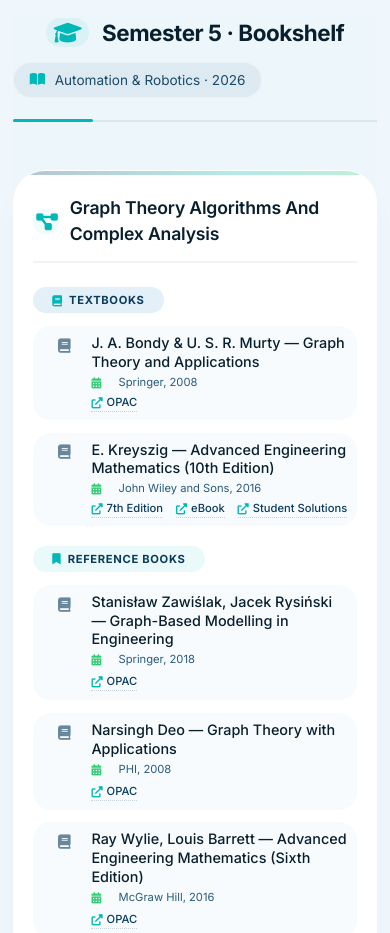
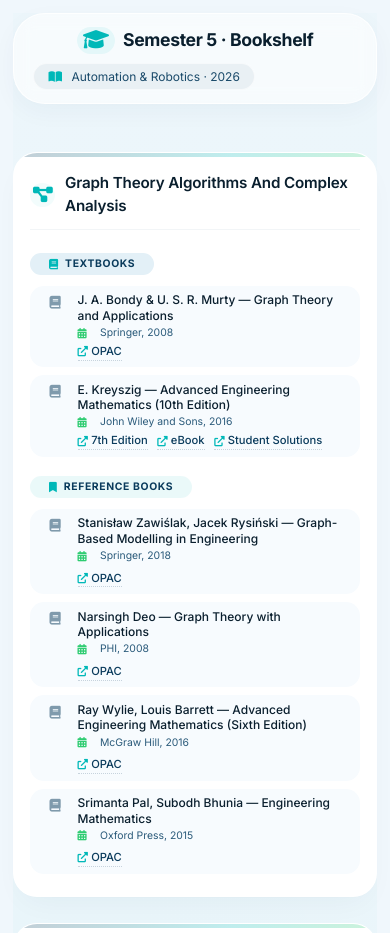
Before and after one commit to Sabari425/Semester-5-Lib-Books, a plain HTML site: page index.html in a window 390 px wide. Shown: the top 933 px of the page. Drawn offline with Linux system fonts and the light colour scheme.

Commit message:
Update index.html

```diff
--- a/index.html
+++ b/index.html
@@ -5,9 +5,7 @@
   <meta name="viewport" content="width=device-width, initial-scale=1.0" />
   <link rel="icon" type="image/png" href="https://imgs.search.brave.com/PWHqvnjBfuoTXUxOHF_wHsGvIUBU9I6sQm-S1Z5gxeg/rs:fit:860:0:0:0/g:ce/aHR0cHM6Ly9pbWFn/ZXMuc2Vla2xvZ28u/Y29tL2xvZ28tcG5n/LzUxLzIvYW1yaXRh/LXZpc2h3YS12aWR5/YXBlZXRoYW0tbG9n/by1wbmdfc2Vla2xv/Z28tNTE5OTIxLnBu/Zw">
   <title>Semester 5 · Robotics & Automation · Bookshelf</title>
-  <!-- Font Awesome 6 -->
   <link rel="stylesheet" href="https://cdnjs.cloudflare.com/ajax/libs/font-awesome/6.0.0-beta3/css/all.min.css" />
-  <!-- Google Fonts: Inter -->
   <link rel="preconnect" href="https://fonts.googleapis.com" />
   <link rel="preconnect" href="https://fonts.gstatic.com" crossorigin />
   <link href="https://fonts.googleapis.com/css2?family=Inter:opsz,wght@14..32,400;14..32,500;14..32,600;14..32,700&display=swap" rel="stylesheet" />
@@ -20,7 +18,7 @@
     }
 
     body {
-      background: #f0f7fc;         /* 60% base */
+      background: #f0f7fc;
       font-family: 'Inter', -apple-system, BlinkMacSystemFont, 'Segoe UI', Roboto, sans-serif;
       color: #0a1f2e;
       line-height: 1.5;
@@ -33,85 +31,77 @@
       margin: 0 auto;
     }
 
-    /* ----- 60-30-10 PALETTE ----- */
+    /* ----- 60-30-10 COLOR PALETTE ----- */
     /* 60% #f0f7fc (white-blue base) */
     /* 30% #0a3b5c (deep blue primary) */
     /* 10% #00b8b8 (cyan accent) + #2ecc71 (light green secondary) */
 
-    /* ----- HEADER (desktop & mobile) ----- */
+    /* ----- HEADER WITH GLASSMORPHISM ----- */
     .header {
       margin-bottom: 3rem;
       display: flex;
       flex-wrap: wrap;
       justify-content: space-between;
       align-items: center;
-      border-bottom: 2px solid rgba(10, 59, 92, 0.08);
-      padding-bottom: 1.4rem;
-      position: relative;
-    }
-
-    .header::after {
-      content: '';
-      position: absolute;
-      bottom: -2px;
-      left: 0;
-      width: 80px;
-      height: 3px;
-      background: #00b8b8;
-      border-radius: 4px;
+      padding: 1.2rem 2rem;
+      background: rgba(255, 255, 255, 0.6);
+      backdrop-filter: blur(10px);
+      -webkit-backdrop-filter: blur(10px);
+      border-radius: 60px;
+      box-shadow: 0 8px 24px rgba(10, 59, 92, 0.04);
+      border: 1px solid rgba(255, 255, 255, 0.8);
+      transition: all 0.2s;
     }
 
     .header h1 {
-      font-size: 2.2rem;
+      font-size: 2rem;
       font-weight: 700;
       letter-spacing: -0.02em;
       color: #0a1f2e;
       display: flex;
       align-items: center;
       gap: 0.8rem;
-      flex-wrap: wrap;
     }
 
     .header h1 i {
       color: #00b8b8;
-      font-size: 2rem;
+      font-size: 1.8rem;
       background: rgba(0, 184, 184, 0.08);
-      padding: 0.4rem 0.7rem;
+      padding: 0.4rem 0.6rem;
       border-radius: 16px;
     }
 
     .header .sub {
-      font-size: 0.95rem;
+      font-size: 0.9rem;
       color: #1a4a6a;
       background: rgba(10, 59, 92, 0.06);
-      padding: 0.5rem 1.4rem;
+      padding: 0.4rem 1.4rem;
       border-radius: 40px;
       display: inline-flex;
       align-items: center;
       gap: 0.6rem;
-      backdrop-filter: blur(2px);
-      border: 1px solid rgba(255, 255, 255, 0.4);
+      border: 1px solid rgba(255, 255, 255, 0.6);
     }
 
     .header .sub i {
       color: #00b8b8;
     }
 
-    /* ----- COURSE GRID (desktop: multi‑column, mobile: single) ----- */
+    /* ----- COURSE GRID (Dashboard layout) ----- */
     .course-grid {
       display: grid;
-      grid-template-columns: repeat(auto-fill, minmax(380px, 1fr));
-      gap: 2.2rem;
-      margin-top: 1.8rem;
+      grid-template-columns: 1fr 1fr;
+      gap: 2rem;
+      margin-top: 2rem;
     }
 
-    /* ----- CARD DESIGN (depth, shadow, hover) ----- */
+    /* ----- CARD – modern, minimal, elevated ----- */
     .course-card {
       background: #ffffff;
-      border-radius: 32px;
-      padding: 2rem 1.8rem 2.2rem;
-      box-shadow: 0 18px 36px -12px rgba(10, 59, 92, 0.06), 0 6px 12px -6px rgba(0, 0, 0, 0.02);
-      transition: transform 0.25s ease, box-shadow 0.3s ease;
+      border-radius: 28px;
+      padding: 1.8rem 1.8rem 2rem;
+      box-shadow: 0 12px 32px -12px rgba(10, 59, 92, 0.06), 0 4px 8px -4px rgba(0, 0, 0, 0.02);
+      transition: transform 0.2s ease, box-shadow 0.3s ease;
       border: 1px solid rgba(255, 255, 255, 0.6);
       display: flex;
       flex-direction: column;
@@ -127,14 +117,14 @@
       width: 100%;
       height: 4px;
       background: linear-gradient(90deg, #0a3b5c 0%, #00b8b8 60%, #2ecc71 100%);
-      opacity: 0.3;
+      opacity: 0.25;
       transition: opacity 0.3s;
     }
 
     .course-card:hover {
       transform: translateY(-6px);
-      box-shadow: 0 28px 48px -16px rgba(10, 59, 92, 0.14);
-      border-color: rgba(0, 184, 184, 0.2);
+      box-shadow: 0 28px 48px -16px rgba(10, 59, 92, 0.12);
+      border-color: rgba(0, 184, 184, 0.15);
     }
 
     .course-card:hover::before {
@@ -143,36 +133,36 @@
 
     /* ----- COURSE TITLE (title case) ----- */
     .course-title {
-      font-size: 1.5rem;
+      font-size: 1.35rem;
       font-weight: 600;
       letter-spacing: -0.01em;
       color: #0a1f2e;
-      margin-bottom: 0.3rem;
+      margin-bottom: 0.25rem;
       display: flex;
       align-items: center;
-      gap: 0.7rem;
-      border-bottom: 2px solid rgba(10, 59, 92, 0.06);
-      padding-bottom: 0.8rem;
+      gap: 0.6rem;
+      padding-bottom: 0.7rem;
+      border-bottom: 1px solid rgba(10, 59, 92, 0.05);
       text-transform: capitalize;
     }
 
     .course-title i {
       color: #00b8b8;
-      font-size: 1.5rem;
+      font-size: 1.4rem;
       width: 2rem;
       text-align: center;
-      background: rgba(0, 184, 184, 0.06);
+      background: rgba(0, 184, 184, 0.05);
       padding: 0.2rem;
       border-radius: 12px;
     }
 
-    /* ----- BOOK SECTIONS ----- */
+    /* ----- BOOK ENTRY – compact “chip” style ----- */
     .book-section {
-      margin-top: 1.2rem;
+      margin-top: 1rem;
     }
 
     .book-category {
-      font-size: 0.7rem;
+      font-size: 0.65rem;
       text-transform: uppercase;
       letter-spacing: 0.06em;
       font-weight: 700;
@@ -181,31 +171,31 @@
       display: inline-flex;
       align-items: center;
       gap: 0.4rem;
-      padding: 0.3rem 1.2rem;
+      padding: 0.2rem 1.2rem;
       border-radius: 40px;
-      margin-bottom: 0.8rem;
+      margin-bottom: 0.7rem;
     }
 
     .book-category i {
-      font-size: 0.7rem;
+      font-size: 0.65rem;
       color: #00b8b8;
     }
 
     .book-list {
       display: flex;
       flex-direction: column;
-      gap: 0.8rem;
+      gap: 0.5rem;
     }
 
     .book-item {
       display: flex;
       align-items: flex-start;
-      gap: 0.8rem;
-      padding: 0.6rem 0.8rem 0.6rem 1rem;
-      border-radius: 18px;
+      gap: 0.6rem;
+      padding: 0.5rem 0.8rem;
+      border-radius: 14px;
       background: #f7fbfe;
       transition: background 0.15s, border-color 0.15s;
-      border-left: 4px solid transparent;
+      border-left: 3px solid transparent;
     }
 
     .book-item:hover {
@@ -215,57 +205,57 @@
 
     .book-icon {
       color: #0a3b5c;
-      font-size: 0.9rem;
-      width: 1.8rem;
+      font-size: 0.8rem;
+      width: 1.6rem;
       text-align: center;
       margin-top: 0.05rem;
-      opacity: 0.6;
+      opacity: 0.5;
     }
 
     .book-info {
       flex: 1;
-      min-width: 0; /* prevents overflow */
+      min-width: 0;
     }
 
     .book-title {
       font-weight: 500;
-      font-size: 0.95rem;
+      font-size: 0.88rem;
       color: #0a1f2e;
       line-height: 1.3;
       word-break: break-word;
     }
 
     .book-meta {
-      font-size: 0.78rem;
+      font-size: 0.72rem;
       color: #2a5a7a;
-      margin-top: 0.15rem;
+      margin-top: 0.1rem;
       display: flex;
       flex-wrap: wrap;
       align-items: center;
-      gap: 0.2rem 0.8rem;
+      gap: 0.2rem 0.6rem;
     }
 
     .book-meta i {
       color: #2ecc71;
-      width: 0.9rem;
-      font-size: 0.7rem;
+      width: 0.8rem;
+      font-size: 0.65rem;
     }
 
     .book-link {
       color: #0a3b5c;
       text-decoration: none;
       font-weight: 500;
-      font-size: 0.8rem;
+      font-size: 0.75rem;
       border-bottom: 1px dotted rgba(10, 59, 92, 0.2);
       transition: border 0.15s, color 0.15s;
       display: inline-flex;
       align-items: center;
-      gap: 0.25rem;
+      gap: 0.2rem;
       white-space: nowrap;
     }
 
     .book-link i {
-      font-size: 0.7rem;
+      font-size: 0.65rem;
       color: #00b8b8;
     }
 
@@ -277,14 +267,14 @@
     .book-links-group {
       display: flex;
       flex-wrap: wrap;
-      gap: 0.2rem 0.8rem;
-      margin-top: 0.2rem;
+      gap: 0.2rem 0.6rem;
+      margin-top: 0.15rem;
     }
 
     .badge-note {
       background: #e3f0f7;
-      font-size: 0.7rem;
-      padding: 0.1rem 0.8rem;
+      font-size: 0.65rem;
+      padding: 0.1rem 0.7rem;
       border-radius: 40px;
       color: #0a3b5c;
       font-weight: 500;
@@ -294,16 +284,16 @@
     }
 
     .badge-note i {
-      font-size: 0.6rem;
+      font-size: 0.55rem;
       color: #00b8b8;
     }
 
     .no-resource {
       color: #5a7a8a;
       font-style: italic;
-      font-size: 0.8rem;
+      font-size: 0.75rem;
       background: #eef6fc;
-      padding: 0.1rem 0.9rem;
+      padding: 0.1rem 0.8rem;
       border-radius: 30px;
       display: inline-flex;
       align-items: center;
@@ -311,11 +301,11 @@
     }
 
     .no-resource i {
-      font-size: 0.7rem;
+      font-size: 0.65rem;
       color: #5a7a8a;
     }
 
-    /* ----- FOOTER ----- */
+    /* ----- FOOTER – clean & minimal ----- */
     .footer-note {
       margin-top: 4rem;
       padding: 1.5rem 0 0.5rem;
@@ -325,7 +315,7 @@
       justify-content: space-between;
       align-items: center;
       color: #1a4a6a;
-      font-size: 0.9rem;
+      font-size: 0.85rem;
       gap: 1rem;
     }
 
@@ -337,9 +327,9 @@
     .pill {
       background: #0a3b5c;
       color: white;
-      padding: 0.2rem 1.2rem;
+      padding: 0.15rem 1.2rem;
       border-radius: 40px;
-      font-size: 0.75rem;
+      font-size: 0.7rem;
       font-weight: 600;
       display: inline-flex;
       align-items: center;
@@ -352,87 +342,109 @@
       margin: 0;
     }
 
-    /* ----- RESPONSIVE BREAKPOINTS ----- */
+    /* ----- RESPONSIVE: desktop → tablet → mobile ----- */
 
-    /* Tablet & small desktop (2 columns) */
+    /* Tablet (2 columns → 1 column) */
     @media (max-width: 1024px) {
       .course-grid {
-        grid-template-columns: repeat(auto-fill, minmax(340px, 1fr));
-        gap: 1.8rem;
+        grid-template-columns: 1fr 1fr;
+        gap: 1.6rem;
       }
       .header h1 {
-        font-size: 2rem;
+        font-size: 1.8rem;
       }
     }
 
-    /* Mobile (single column, stacked scroll) */
-    @media (max-width: 700px) {
-      body {
-        padding: 1rem 0.8rem;
+    @media (max-width: 820px) {
+      .course-grid {
+        grid-template-columns: 1fr;
+        gap: 1.6rem;
       }
       .header {
+        padding: 1rem 1.5rem;
+        border-radius: 40px;
         flex-direction: column;
         align-items: stretch;
-        gap: 0.8rem;
+        gap: 0.6rem;
       }
       .header h1 {
-        font-size: 1.7rem;
+        font-size: 1.6rem;
         justify-content: center;
       }
       .header .sub {
         align-self: flex-start;
-        font-size: 0.85rem;
-        padding: 0.4rem 1rem;
-      }
-      .course-grid {
-        grid-template-columns: 1fr;
-        gap: 1.6rem;
-      }
-      .course-card {
-        padding: 1.5rem 1.2rem 1.8rem;
-      }
-      .course-title {
-        font-size: 1.3rem;
-      }
-      .book-item {
-        padding: 0.5rem 0.6rem 0.5rem 0.8rem;
-      }
-      .book-title {
-        font-size: 0.9rem;
-      }
-      .footer-note {
-        flex-direction: column;
-        align-items: flex-start;
-        gap: 0.8rem;
+        font-size: 0.8rem;
+        padding: 0.3rem 1rem;
       }
     }
 
-    @media (max-width: 480px) {
+    /* Mobile (single column, stacked cards) */
+    @media (max-width: 600px) {
+      body {
+        padding: 0.8rem;
+      }
+      .header {
+        padding: 0.8rem 1.2rem;
+        border-radius: 32px;
+      }
       .header h1 {
-        font-size: 1.4rem;
+        font-size: 1.3rem;
+        gap: 0.5rem;
       }
       .header h1 i {
-        font-size: 1.4rem;
-        padding: 0.2rem 0.5rem;
+        font-size: 1.3rem;
+        padding: 0.2rem 0.4rem;
+      }
+      .header .sub {
+        font-size: 0.75rem;
+        padding: 0.2rem 0.9rem;
+      }
+      .course-card {
+        padding: 1.2rem 1rem 1.4rem;
+        border-radius: 24px;
       }
       .course-title {
         font-size: 1.1rem;
       }
       .course-title i {
-        font-size: 1.2rem;
+        font-size: 1.1rem;
         width: 1.6rem;
       }
+      .book-item {
+        padding: 0.4rem 0.6rem;
+      }
+      .book-title {
+        font-size: 0.8rem;
+      }
       .book-meta {
-        font-size: 0.7rem;
+        font-size: 0.65rem;
       }
       .book-link {
         font-size: 0.7rem;
       }
+      .footer-note {
+        flex-direction: column;
+        align-items: flex-start;
+        gap: 0.6rem;
+        font-size: 0.8rem;
+      }
     }
 
-    /* ----- CUSTOM SCROLLBAR ----- */
+    @media (max-width: 400px) {
+      .header h1 {
+        font-size: 1.1rem;
+      }
+      .course-title {
+        font-size: 0.95rem;
+      }
+      .book-title {
+        font-size: 0.75rem;
+      }
+    }
+
+    /* ----- SCROLLBAR ----- */
     ::-webkit-scrollbar {
-      width: 8px;
+      width: 6px;
     }
     ::-webkit-scrollbar-track {
       background: #e3f0f7;
@@ -454,7 +466,7 @@
 <body>
 <div class="container">
 
-  <!-- HEADER -->
+  <!-- HEADER (glassmorphism) -->
   <header class="header">
     <h1>
       <i class="fas fa-graduation-cap"></i>
@@ -466,7 +478,7 @@
     </div>
   </header>
 
-  <!-- COURSE GRID -->
+  <!-- COURSE GRID (dashboard style) -->
   <div class="course-grid">
 
     <!-- 1. Graph Theory Algorithms And Complex Analysis -->
@@ -500,7 +512,7 @@
             </div>
           </div>
         </div>
-        <div style="margin-top:1.2rem;">
+        <div style="margin-top:1rem;">
           <div class="book-category" style="background:#00b8b815; color:#0a3b5c;"><i class="fas fa-bookmark"></i> Reference Books</div>
           <div class="book-list">
             <div class="book-item">
@@ -588,7 +600,7 @@
           <div class="book-item"><div class="book-icon"><i class="fas fa-book"></i></div><div class="book-info"><div class="book-title">Antony Esposito — Fluid Power with Applications (Sixth Edition)</div><div class="book-meta"><i class="fas fa-calendar-alt"></i> Pearson, 2003</div><a class="book-link" href="https://opac.cb.amrita.edu/cgi-bin/koha/opac-detail.pl?biblionumber=82833&query_desc=kw%2Cwrdl%3A%20Fluid%20Power%20with%20Applications" target="_blank"><i class="fas fa-external-link-alt"></i> OPAC</a></div></div>
           <div class="book-item"><div class="book-icon"><i class="fas fa-book"></i></div><div class="book-info"><div class="book-title">W. Bolton — Mechatronics: Electronic Control Systems in Mechanical and Electrical Engineering (5th Edition)</div><div class="book-meta"><i class="fas fa-calendar-alt"></i> Prentice-Hall, 2013</div><a class="book-link" href="https://opac.cb.amrita.edu/cgi-bin/koha/opac-detail.pl?biblionumber=453078&query_desc=kw%2Cwrdl%3A%20Mechatronics%3A%20Electronic%20Control%20Systems%20in%20Mechanical%20and%20Electrical%20Engineering" target="_blank"><i class="fas fa-external-link-alt"></i> OPAC</a></div></div>
         </div>
-        <div style="margin-top:1.2rem;">
+        <div style="margin-top:1rem;">
           <div class="book-category" style="background:#00b8b815;">Reference Books</div>
           <div class="book-list">
             <div class="book-item"><div class="book-icon"><i class="fas fa-book"></i></div><div class="book-info"><div class="book-title">Sullivan James A. — Fluid Power - Theory and Applications (Fourth Edition)</div><div class="book-meta"><span class="no-resource"><i class="fas fa-eye-slash"></i> not found</span></div></div></div>
@@ -651,7 +663,7 @@
       </div>
     </div>
 
-  </div> <!-- end course-grid -->
+  </div>
 
   <!-- FOOTER -->
   <div class="footer-note">
@@ -664,6 +676,6 @@
     </div>
   </div>
 
-</div> <!-- container -->
+</div>
 </body>
 </html>
```
